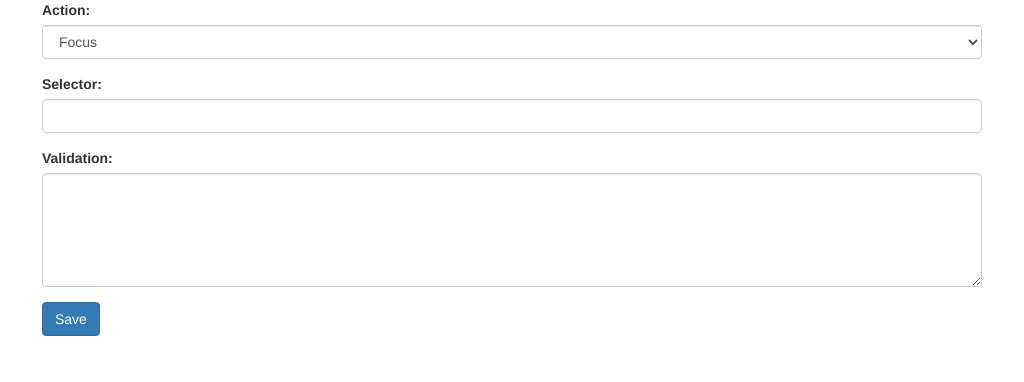
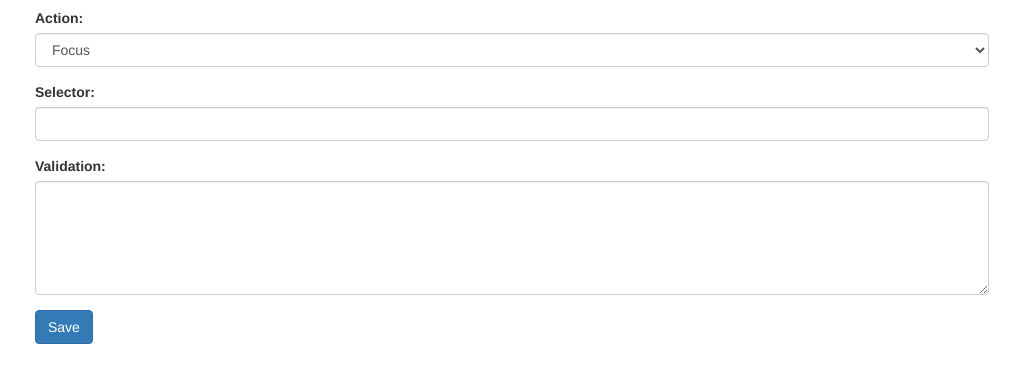
Before and after one commit to bradserbu/crossover, an Electron app: page forms/new-action/index.html in a window 1024 px wide. Drawn offline with nearby package versions, Linux system fonts and the light colour scheme.

Commit message:
Added some padding to the new-action dialog.

```diff
--- a/forms/new-action/index.html
+++ b/forms/new-action/index.html
@@ -15,7 +15,7 @@
 </head>
 
 <body>
-<div class="container">
+<div class="container" style="padding: 8px">
 	<form>
 		<div class="form-group">
 			<label for="action">Action:</label>
```
